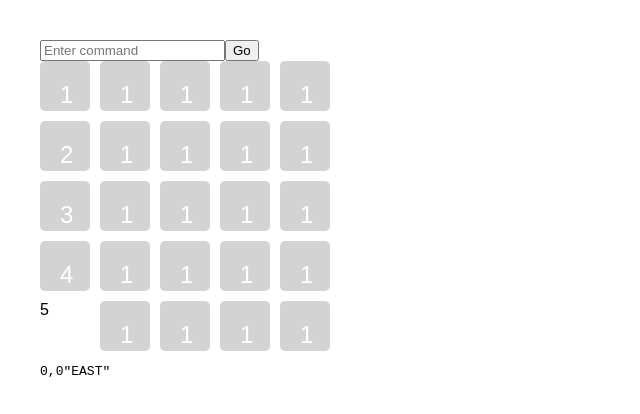
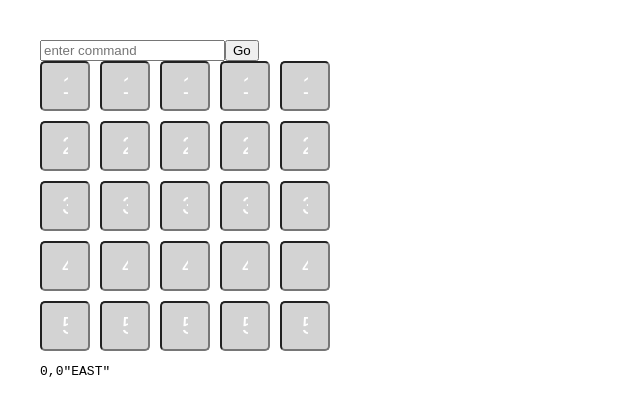
Before and after one commit to dimitri-a/turtle_test, a React (Create React App) app: page / in a window 1280 px wide. Shown: the top 414 px of the page, without its empty margins (0-640 px from the left). Built offline with nearby package versions, Linux system fonts and the light colour scheme.

Commit message:
testing commands

```diff
--- a/src/App.css
+++ b/src/App.css
@@ -12,7 +12,7 @@ body {
 }
 
 .boxyellow {
-  background-image: './images/turtle.png' ;
+  background-color: yellow ;
 }
 
 
--- a/src/App.js
+++ b/src/App.js
@@ -49,6 +49,8 @@ class App extends Component {
         console.log('input value', command);
 
         this.setState({command: command});
+        //todo remove
+        //debugger;
 
         // is there a valid PLACE COMMAND?
         if (command.indexOf('PLACE') > -1) {
@@ -57,6 +59,8 @@ class App extends Component {
 
             if (!isValid) return;
             this.setState({init: true});
+            init = true;
+
             let placeArr = command.split(' ');
             console.log('placeArr=', placeArr);
 
@@ -67,12 +71,12 @@ class App extends Component {
             this.setState({y: coorArr[1]});
             this.setState({facing: placeArr[2]});
             console.log('coorArr=', coorArr);
-            init = true;
+
         }
 
         console.log('this.state', this.state);
         //todo remove
-        debugger;
+        //debugger;
 
         //if there was a valid PLACE command
         if (init || this.state.init) {
@@ -154,7 +158,7 @@ class App extends Component {
     render() {
         return (
             <div className="App" onKeyDown={this.handleKeyDown} tabIndex="0">
-                <Grid x={this.state.x} y={this.state.y} facing={this.state.facing} process={this.process}/>
+                <Grid x={this.state.x} y={this.state.y} facing={this.state.facing} init={this.state.init} process={this.process}/>
             </div>
         );
     }
--- a/src/components/Box.js
+++ b/src/components/Box.js
@@ -8,50 +8,62 @@ export default class Box extends Component {
         console.log('this.props=', this.props);
     }
 
-    setClass = (x, y) => {
+    //change style of div related to props
+    setClass = () => {
+        if (this.props.x >= 0 && this.props.y >= 0 && this.props.init) {
+            //select div
+            const reference = "" + this.props.x + this.props.y;
 
-        if (this.props.x === x && this.props.y === y) {
-            console.log('bingo this.props=', this.props);
-            return 'boxyellow';
-        }
-        else {
-            return 'box box1';
+            //todo remove
+            //debugger;
+            //select div corresponding to x,y
+            let obj = this.refs[reference];
+            console.log('lo=', obj);
+
+            if (obj) {
+                console.log('in the house');
+                obj.className = 'boxyellow';
+                console.log('this.props.x=', this.props.x);
+                console.log('this.props.y=', this.props.y);
+                console.log('reference', reference);
+            }
         }
     }
 
+    render() {
+        //todo remove
+        debugger;
+        this.setClass();
 
-    render() {
         return (
             <div className="wrapper">
-                <div className={this.setClass(0, 4)}>1</div>
-                <div className={this.setClass(0, 3)}>2</div>
-                <div className={this.setClass(0, 2)}>3</div>
-                <div className={this.setClass(0, 1)}>4</div>
-                <div className={this.setClass(0, 0)}>5</div>
+                <input className="box box1" type="text" ref="04" value="1"/>
+                <input type="text" className="box box1" ref="03" value="2"/>
+                <input type="text" className="box box1" ref="02" value="3"/>
+                <input type="text" className="box box1" ref="01" value="4"/>
+                <input type="text" className="box box1" ref="10" value="5"/>
+                <input type="text" className="box box1" ref="14" value="1"/>
+                <input type="text" className="box box1" ref="13" value="2"/>
+                <input type="text" className="box box1" ref="12" value="3"/>
+                <input type="text" className="box box1" ref="11" value="4"/>
+                <input type="text" className="box box1" ref="00" value="5"/>
+                <input type="text" className="box box1" ref="24" value="1"/>
+                <input type="text" className="box box1" ref="23" value="2"/>
+                <input type="text" className="box box1" ref="22" value="3"/>
+                <input type="text" className="box box1" ref="21" value="4"/>
+                <input type="text" className="box box1" ref="20" value="5"/>
+                <input type="text" className="box box1" ref="34" value="1"/>
+                <input type="text" className="box box1" ref="33" value="2"/>
+                <input type="text" className="box box1" ref="32" value="3"/>
+                <input type="text" className="box box1" ref="31" value="4"/>
+                <input type="text" className="box box1" ref="30" value="5"/>
+                <input type="text" className="box box1" ref="44" value="1"/>
+                <input type="text" className="box box1" ref="43" value="2"/>
+                <input type="text" className="box box1" ref="42" value="3"/>
+                <input type="text" className="box box1" ref="41" value="4"/>
+                <input type="text" className="box box1" ref="40" value="5"/>
 
-                <div className={this.setClass(1, 4)}>1</div>
-                <div className={this.setClass(1, 3)}>1</div>
-                <div className={this.setClass(1, 2)}>1</div>
-                <div className={this.setClass(1, 1)}>1</div>
-                <div className={this.setClass(1, 0)}>1</div>
 
-                <div className={this.setClass(2, 4)}>1</div>
-                <div className={this.setClass(2, 3)}>1</div>
-                <div className={this.setClass(2, 2)}>1</div>
-                <div className={this.setClass(2, 1)}>1</div>
-                <div className={this.setClass(2, 0)}>1</div>
-
-                <div className={this.setClass(3, 4)}>1</div>
-                <div className={this.setClass(3, 3)}>1</div>
-                <div className={this.setClass(3, 2)}>1</div>
-                <div className={this.setClass(3, 1)}>1</div>
-                <div className={this.setClass(3, 0)}>1</div>
-
-                <div className={this.setClass(4, 4)}>1</div>
-                <div className={this.setClass(4, 3)}>1</div>
-                <div className={this.setClass(4, 2)}>1</div>
-                <div className={this.setClass(4, 1)}>1</div>
-                <div className={this.setClass(4, 0)}>1</div>
             </div>
         )
     }
--- a/src/components/Grid.js
+++ b/src/components/Grid.js
@@ -6,6 +6,7 @@ class Grid extends Component {
     constructor(props) {
         super();
         this.props = props;
+        console.log('this.props',this.props);
 
     }
 
@@ -16,11 +17,11 @@ class Grid extends Component {
         return (
             <div className="Grid">
 
-                <input id='val' type='text' placeholder="Enter command"/>
+                <input id='val' type='text' placeholder="enter command"/>
 
                 <button onClick={this.props.process}>Go</button>
 
-                <Box x={this.props.x} y ={this.props.y}></Box>
+                <Box x={this.props.x} y ={this.props.y} init={this.props.init}></Box>
 
                 <pre>
                     {JSON.stringify(this.props.x, null, 2)},
```
